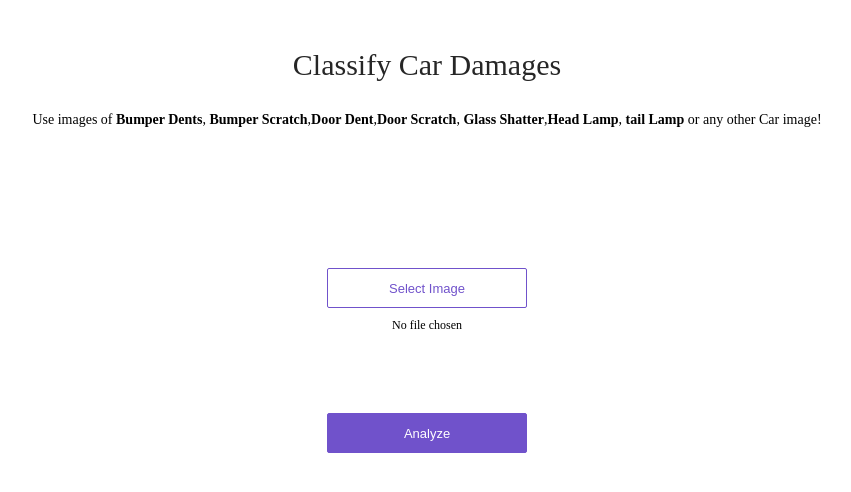
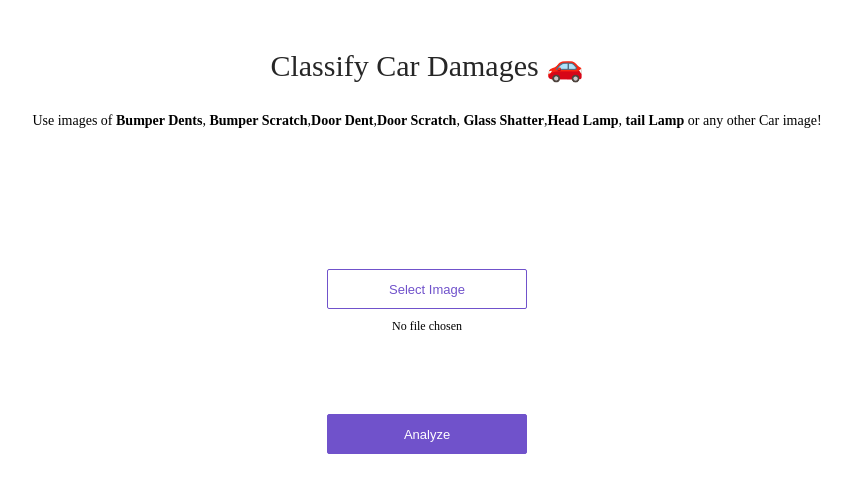
Before and after one commit to ethannakamura1211/damagecalim34, a plain HTML site: page app/view/index.html in a window 1280 px wide. Shown: the whole page, without its empty margins (213-1064 px from the left). Drawn offline with Linux system fonts and the light colour scheme.

Commit message:
Update index.html

```diff
--- a/app/view/index.html
+++ b/app/view/index.html
@@ -7,7 +7,7 @@
 <body>
 <div>
   <div class='center'>
-    <div class='title'>Classify Car Damages</div>
+    <div class='title'>Classify Car Damages 🚗</div>
     <p>
       Use images of <strong>Bumper Dents</strong>, <strong>Bumper Scratch</strong>,<strong>Door Dent</strong>,<strong>Door Scratch</strong>,
       <strong>Glass Shatter</strong>,<strong>Head Lamp</strong>, <strong>tail Lamp</strong> or any other Car image!
```
